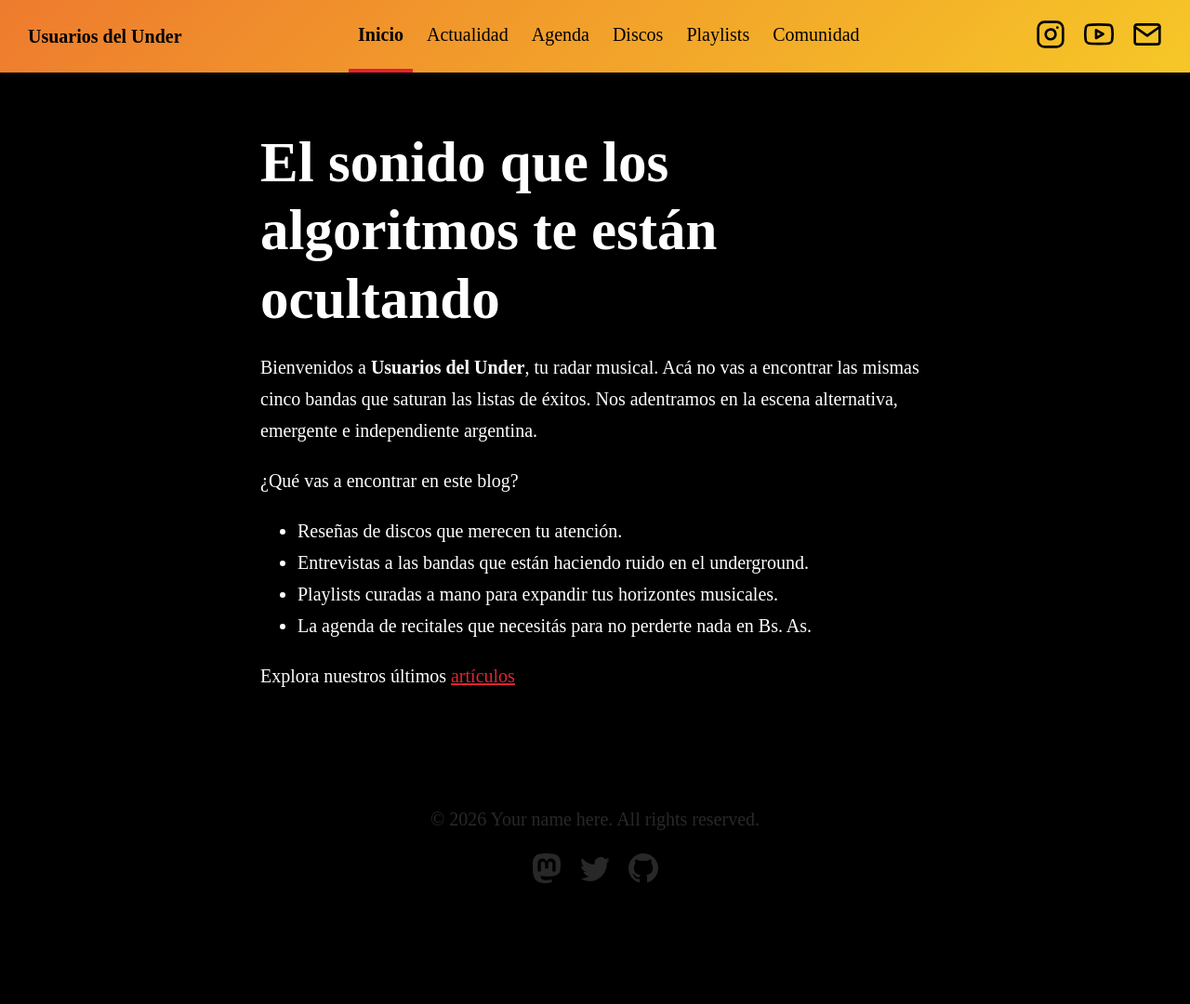
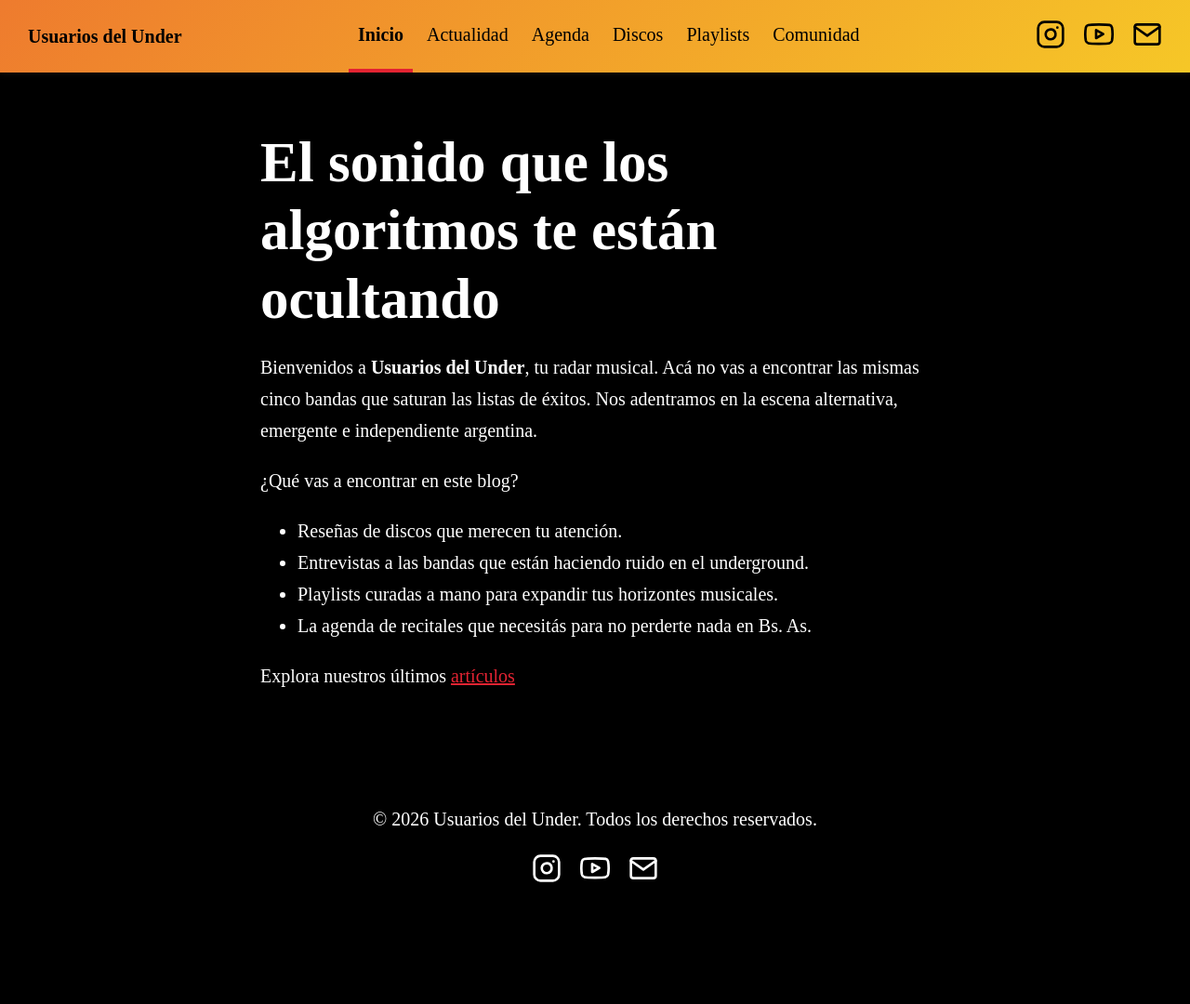
Before and after one commit to usuariosdelunder-ship-it/Usuarios-del-Under, an Astro site: page / in a window 1280 px wide. Shown: the whole page at 93% size. Built offline with nearby package versions, Linux system fonts and the light colour scheme; Astro itself is replaced by a stand-in of ours.

Commit message:
Footer actualizado con nuevos logos y tema oscuro

```diff
--- a/src/components/Footer.astro
+++ b/src/components/Footer.astro
@@ -3,47 +3,42 @@ const today = new Date();
 ---
 
 <footer>
-	&copy; {today.getFullYear()} Your name here. All rights reserved.
+    &copy; {today.getFullYear()} Usuarios del Under. Todos los derechos reservados.
     <div class="social-links">
-		<a href="https://m.webtoo.ls/@astro" target="_blank">
-			<span class="sr-only">Follow Astro on Mastodon</span>
-			<svg
-				viewBox="0 0 16 16"
-				aria-hidden="true"
-				width="32"
-				height="32"
-				astro-icon="social/mastodon"
-				><path
-					fill="currentColor"
-					d="M11.19 12.195c2.016-.24 3.77-1.475 3.99-2.603.348-1.778.32-4.339.32-4.339 0-3.47-2.286-4.488-2.286-4.488C12.062.238 10.083.017 8.027 0h-.05C5.92.017 3.942.238 2.79.765c0 0-2.285 1.017-2.285 4.488l-.002.662c-.004.64-.007 1.35.011 2.091.083 3.394.626 6.74 3.78 7.57 1.454.383 2.703.463 3.709.408 1.823-.1 2.847-.647 2.847-.647l-.06-1.317s-1.303.41-2.767.36c-1.45-.05-2.98-.156-3.215-1.928a3.614 3.614 0 0 1-.033-.496s1.424.346 3.228.428c1.103.05 2.137-.064 3.188-.189zm1.613-2.47H11.13v-4.08c0-.859-.364-1.295-1.091-1.295-.804 0-1.207.517-1.207 1.541v2.233H7.168V5.89c0-1.024-.403-1.541-1.207-1.541-.727 0-1.091.436-1.091 1.296v4.079H3.197V5.522c0-.859.22-1.541.66-2.046.456-.505 1.052-.764 1.793-.764.856 0 1.504.328 1.933.983L8 4.39l.417-.695c.429-.655 1.077-.983 1.934-.983.74 0 1.336.259 1.791.764.442.505.661 1.187.661 2.046v4.203z"
-				></path></svg
-			>
+      <!-- Icono de Instagram -->
+      <a href="https://instagram.com/tu-usuario" target="_blank" rel="noopener noreferrer">
+        <span class="sr-only">Síguenos en Instagram</span>
+        <svg width="32" height="32" viewBox="0 0 24 24" fill="none" stroke="currentColor" stroke-width="2" stroke-linecap="round" stroke-linejoin="round">
+          <rect x="2" y="2" width="20" height="20" rx="5" ry="5"></rect>
+          <path d="M16 11.37A4 4 0 1 1 12.63 8 4 4 0 0 1 16 11.37z"></path>
+          <line x1="17.5" y1="6.5" x2="17.51" y2="6.5"></line>
+        </svg>
       </a>
-		<a href="https://twitter.com/astrodotbuild" target="_blank">
-			<span class="sr-only">Follow Astro on Twitter</span>
-			<svg viewBox="0 0 16 16" aria-hidden="true" width="32" height="32" astro-icon="social/twitter"
-				><path
-					fill="currentColor"
-					d="M5.026 15c6.038 0 9.341-5.003 9.341-9.334 0-.14 0-.282-.006-.422A6.685 6.685 0 0 0 16 3.542a6.658 6.658 0 0 1-1.889.518 3.301 3.301 0 0 0 1.447-1.817 6.533 6.533 0 0 1-2.087.793A3.286 3.286 0 0 0 7.875 6.03a9.325 9.325 0 0 1-6.767-3.429 3.289 3.289 0 0 0 1.018 4.382A3.323 3.323 0 0 1 .64 6.575v.045a3.288 3.288 0 0 0 2.632 3.218 3.203 3.203 0 0 1-.865.115 3.23 3.23 0 0 1-.614-.057 3.283 3.283 0 0 0 3.067 2.277A6.588 6.588 0 0 1 .78 13.58a6.32 6.32 0 0 1-.78-.045A9.344 9.344 0 0 0 5.026 15z"
-				></path></svg
-			>
+
+      <!-- Icono de YouTube -->
+      <a href="https://youtube.com/c/tu-canal" target="_blank" rel="noopener noreferrer">
+        <span class="sr-only">Suscríbete en YouTube</span>
+        <svg width="32" height="32" viewBox="0 0 24 24" fill="none" stroke="currentColor" stroke-width="2" stroke-linecap="round" stroke-linejoin="round">
+          <path d="M22.54 6.42a2.78 2.78 0 0 0-1.94-2C18.88 4 12 4 12 4s-6.88 0-8.6.46a2.78 2.78 0 0 0-1.94 2A29 29 0 0 0 1 11.75a29 29 0 0 0 .46 5.33 2.78 2.78 0 0 0 1.94 2c1.72.46 8.6.46 8.6.46s6.88 0 8.6-.46a2.78 2.78 0 0 0 1.94-2 29 29 0 0 0 .46-5.33 29 29 0 0 0-.46-5.33z"></path>
+          <polygon points="9.75 15.02 15.5 11.75 9.75 8.48 9.75 15.02"></polygon>
+        </svg>
       </a>
-		<a href="https://github.com/withastro/astro" target="_blank">
-			<span class="sr-only">Go to Astro's GitHub repo</span>
-			<svg viewBox="0 0 16 16" aria-hidden="true" width="32" height="32" astro-icon="social/github"
-				><path
-					fill="currentColor"
-					d="M8 0C3.58 0 0 3.58 0 8c0 3.54 2.29 6.53 5.47 7.59.4.07.55-.17.55-.38 0-.19-.01-.82-.01-1.49-2.01.37-2.53-.49-2.69-.94-.09-.23-.48-.94-.82-1.13-.28-.15-.68-.52-.01-.53.63-.01 1.08.58 1.23.82.72 1.21 1.87.87 2.33.66.07-.52.28-.87.51-1.07-1.78-.2-3.64-.89-3.64-3.95 0-.87.31-1.59.82-2.15-.08-.2-.36-1.02.08-2.12 0 0 .67-.21 2.2.82.64-.18 1.32-.27 2-.27.68 0 1.36.09 2 .27 1.53-1.04 2.2-.82 2.2-.82.44 1.1.16 1.92.08 2.12.51.56.82 1.27.82 2.15 0 3.07-1.87 3.75-3.65 3.95.29.25.54.73.54 1.48 0 1.07-.01 1.93-.01 2.2 0 .21.15.46.55.38A8.012 8.012 0 0 0 16 8c0-4.42-3.58-8-8-8z"
-				></path></svg
-			>
+
+      <!-- Icono de Correo Electrónico -->
+      <a href="mailto:tu-correo@ejemplo.com">
+        <span class="sr-only">Envíanos un correo</span>
+        <svg width="32" height="32" viewBox="0 0 24 24" fill="none" stroke="currentColor" stroke-width="2" stroke-linecap="round" stroke-linejoin="round">
+          <path d="M4 4h16c1.1 0 2 .9 2 2v12c0 1.1-.9 2-2 2H4c-1.1 0-2-.9-2-2V6c0-1.1.9-2 2-2z"></path>
+          <polyline points="22,6 12,13 2,6"></polyline>
+        </svg>
       </a>
     </div>
 </footer>
 <style>
     footer {
         padding: 2em 1em 6em 1em;
-		background: linear-gradient(var(--gray-gradient)) no-repeat;
-		color: rgb(var(--gray));
+        background-color: var(--bg-color); /* Fondo negro puro */
+        color: var(--gray-dark); /* Texto blanco */
         text-align: center;
     }
     .social-links {
@@ -54,9 +49,9 @@ const today = new Date();
     }
     .social-links a {
         text-decoration: none;
-		color: rgb(var(--gray));
+        color: var(--gray-dark); /* Iconos en color blanco */
     }
     .social-links a:hover {
-		color: rgb(var(--gray-dark));
+        color: var(--accent-red); /* Cambian a rojo intenso al pasar el cursor */
     }
 </style>
```
Lines whose indentation alone changed are shown as unchanged.
